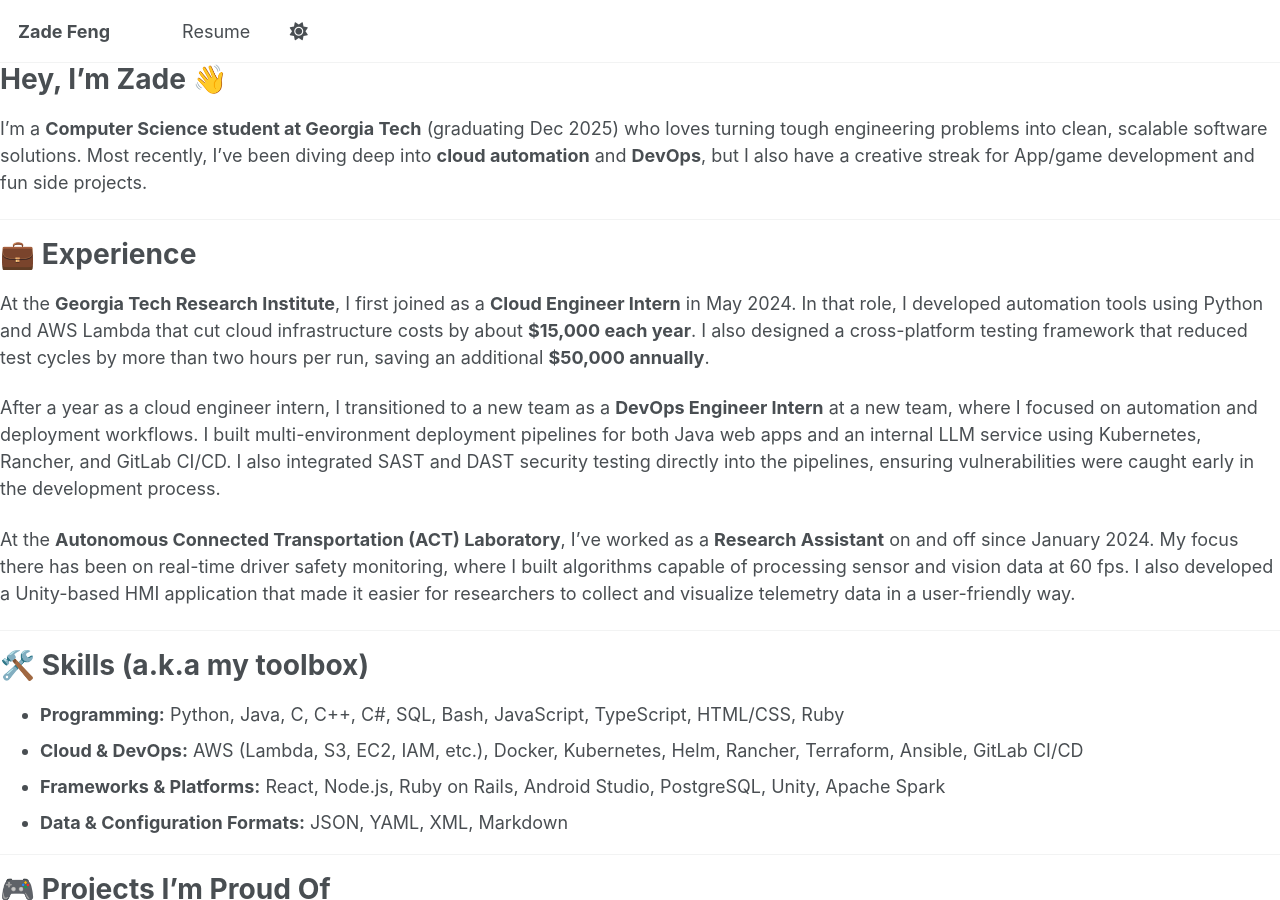
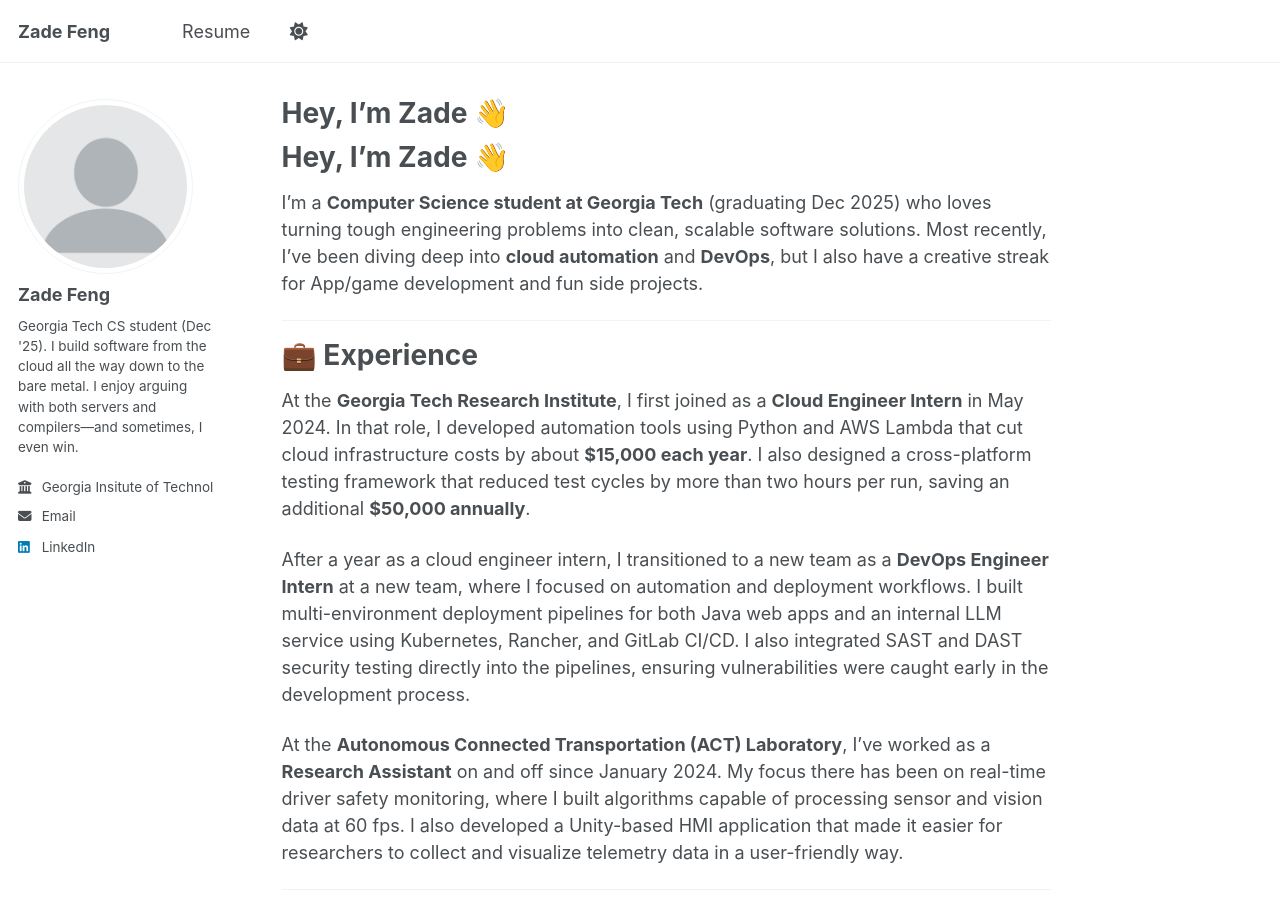
Before and after one commit to ZadeFeng/ZadeFeng.github.io, a Jekyll site: the page built from _pages/about.md, in a window 1280 px wide and 900 px high. Built offline with Jekyll 4.4.1, drawn with Linux system fonts in a browser that asks for light colours; our own code applies the rules of GitHub Pages for plain Markdown files; a script that is not in the unit is left out; part of the change alters nothing that is shown.

Commit message:
fix formatting

```diff
--- a/_config.yml
+++ b/_config.yml
@@ -232,60 +232,60 @@ collections:
 
 
 # These settings control how pages and collections are included in the site
-# defaults:
-#   # _posts
-#   - scope:
-#       path: ""
-#       type: posts
-#     values:
-#       layout: single
-#       author_profile: true
-#       read_time: true
-#       comments: true
-#       share: true
-#       related: true
-#   # _pages
-#   - scope:
-#       path: ""
-#       type: pages
-#     values:
-#       layout: single
-#       author_profile: true
-#   # _teaching
-#   - scope:
-#       path: ""
-#       type: teaching
-#     values:
-#       layout: single
-#       author_profile: true
-#       share: true
-#       comments: true
-#   # _publications
-#   - scope:
-#       path: ""
-#       type: publications
-#     values:
-#       layout: single
-#       author_profile: true
-#       share: true
-#       comments: true
-#   # _portfolio
-#   - scope:
-#       path: ""
-#       type: portfolio
-#     values:
-#       layout: single
-#       author_profile: true
-#       share: true
-#       comment: true
-#   # _talks
-#   - scope:
-#       path: ""
-#       type: talks
-#     values:
-#       layout: talk
-#       author_profile: true
-#       share: true
+defaults:
+  # _posts
+  - scope:
+      path: ""
+      type: posts
+    values:
+      layout: single
+      author_profile: true
+      read_time: true
+      comments: true
+      share: true
+      related: true
+  # _pages
+  - scope:
+      path: ""
+      type: pages
+    values:
+      layout: single
+      author_profile: true
+  # _teaching
+  - scope:
+      path: ""
+      type: teaching
+    values:
+      layout: single
+      author_profile: true
+      share: true
+      comments: true
+  # _publications
+  - scope:
+      path: ""
+      type: publications
+    values:
+      layout: single
+      author_profile: true
+      share: true
+      comments: true
+  # _portfolio
+  - scope:
+      path: ""
+      type: portfolio
+    values:
+      layout: single
+      author_profile: true
+      share: true
+      comment: true
+  # _talks
+  - scope:
+      path: ""
+      type: talks
+    values:
+      layout: talk
+      author_profile: true
+      share: true
 
 
 # Sass/SCSS
@@ -337,16 +337,16 @@ tag_archive:
   type: liquid
   path: /tags/
 # https://github.com/jekyll/jekyll-archives
-# jekyll-archives:
-#   enabled:
-#     - categories
-#     - tags
-#   layouts:
-#     category: archive-taxonomy
-#     tag: archive-taxonomy
-#   permalinks:
-#     category: /categories/:name/
-#     tag: /tags/:name/
+jekyll-archives:
+  enabled:
+    - categories
+    - tags
+  layouts:
+    category: archive-taxonomy
+    tag: archive-taxonomy
+  permalinks:
+    category: /categories/:name/
+    tag: /tags/:name/
 
 
 # HTML Compression
```
